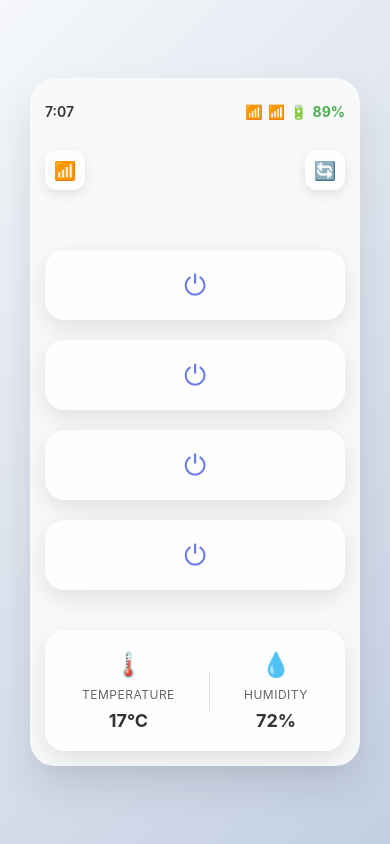
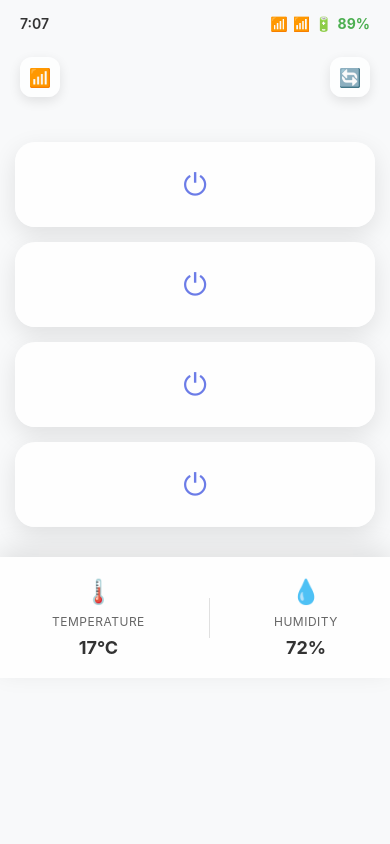
Before and after one commit to agungfadilnur/Kui, a plain HTML site: page index.html in a window 390 px wide. Drawn offline with Linux system fonts and the light colour scheme.

Commit message:
Add files via upload

```diff
--- a/styles.css
+++ b/styles.css
@@ -8,20 +8,15 @@ body {
   font-family: -apple-system, BlinkMacSystemFont, "Segoe UI", Roboto, sans-serif;
   background: linear-gradient(135deg, #f5f7fa 0%, #c3cfe2 100%);
   min-height: 100vh;
-  display: flex;
-  justify-content: center;
-  align-items: center;
-  padding: 20px;
+  width: 100%;
+  overflow-x: hidden;
 }
 
 .container {
   width: 100%;
-  max-width: 375px;
   background: #f8f9fa;
-  border-radius: 25px;
-  padding: 20px;
-  box-shadow: 0 20px 40px rgba(0, 0, 0, 0.1);
-  min-height: 600px;
+  padding: 0;
+  min-height: 100vh;
   position: relative;
 }
 
@@ -29,10 +24,14 @@ body {
   display: flex;
   justify-content: space-between;
   align-items: center;
-  padding: 10px 0;
+  padding: 15px 20px 10px 20px;
   font-size: 14px;
   font-weight: 600;
   color: #333;
+  background: #f8f9fa;
+  position: sticky;
+  top: 0;
+  z-index: 100;
 }
 
 .status-icons {
@@ -50,8 +49,8 @@ body {
   display: flex;
   justify-content: space-between;
   align-items: center;
-  padding: 20px 0;
-  margin-bottom: 40px;
+  padding: 20px 20px;
+  margin-bottom: 30px;
 }
 
 .wifi-icon,
@@ -79,12 +78,12 @@ body {
   display: flex;
   flex-direction: column;
   gap: 20px;
-  margin-bottom: 40px;
+  margin: 0 20px 40px 20px;
 }
 
 .control-button {
   width: 100%;
-  height: 80px;
+  height: 90px;
   background: rgba(255, 255, 255, 0.9);
   border-radius: 20px;
   display: flex;
@@ -133,12 +132,15 @@ body {
 
 .sensor-panel {
   background: rgba(255, 255, 255, 0.9);
-  border-radius: 20px;
-  padding: 20px;
+  border-radius: 20px 20px 0 0;
+  padding: 25px 20px;
   display: flex;
   align-items: center;
   justify-content: space-around;
-  box-shadow: 0 8px 25px rgba(0, 0, 0, 0.1);
+  box-shadow: 0 -8px 25px rgba(0, 0, 0, 0.1);
+  margin: 0 20px;
+  position: sticky;
+  bottom: 0;
 }
 
 .sensor-item {
@@ -174,12 +176,49 @@ body {
 /* Responsive Design */
 @media (max-width: 480px) {
   .container {
-    margin: 10px;
+    padding: 0;
+  }
+
+  .control-button {
+    height: 85px;
+  }
+
+  .power-icon {
+    font-size: 30px;
+  }
+
+  .sensor-panel {
+    margin: 0;
+    border-radius: 0;
+    padding: 20px;
+  }
+
+  .header {
+    padding: 15px 20px;
+  }
+
+  .controls {
+    margin: 0 15px 30px 15px;
+    gap: 15px;
+  }
+}
+
+@media (max-width: 375px) {
+  .status-bar {
+    padding: 12px 15px 8px 15px;
+    font-size: 13px;
+  }
+
+  .header {
     padding: 15px;
   }
 
+  .controls {
+    margin: 0 15px 25px 15px;
+  }
+
   .control-button {
-    height: 70px;
+    height: 80px;
   }
 
   .power-icon {
```
